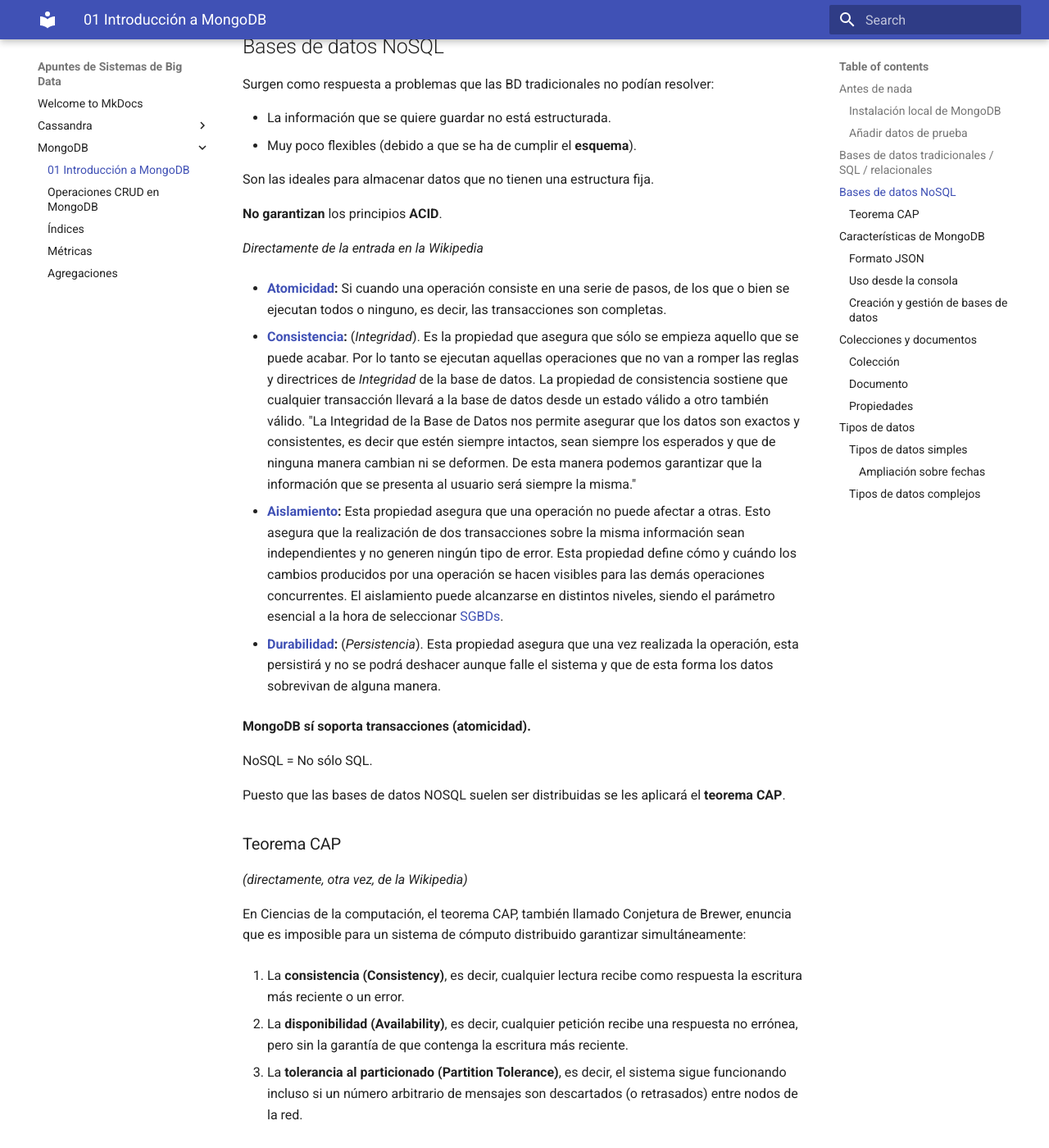
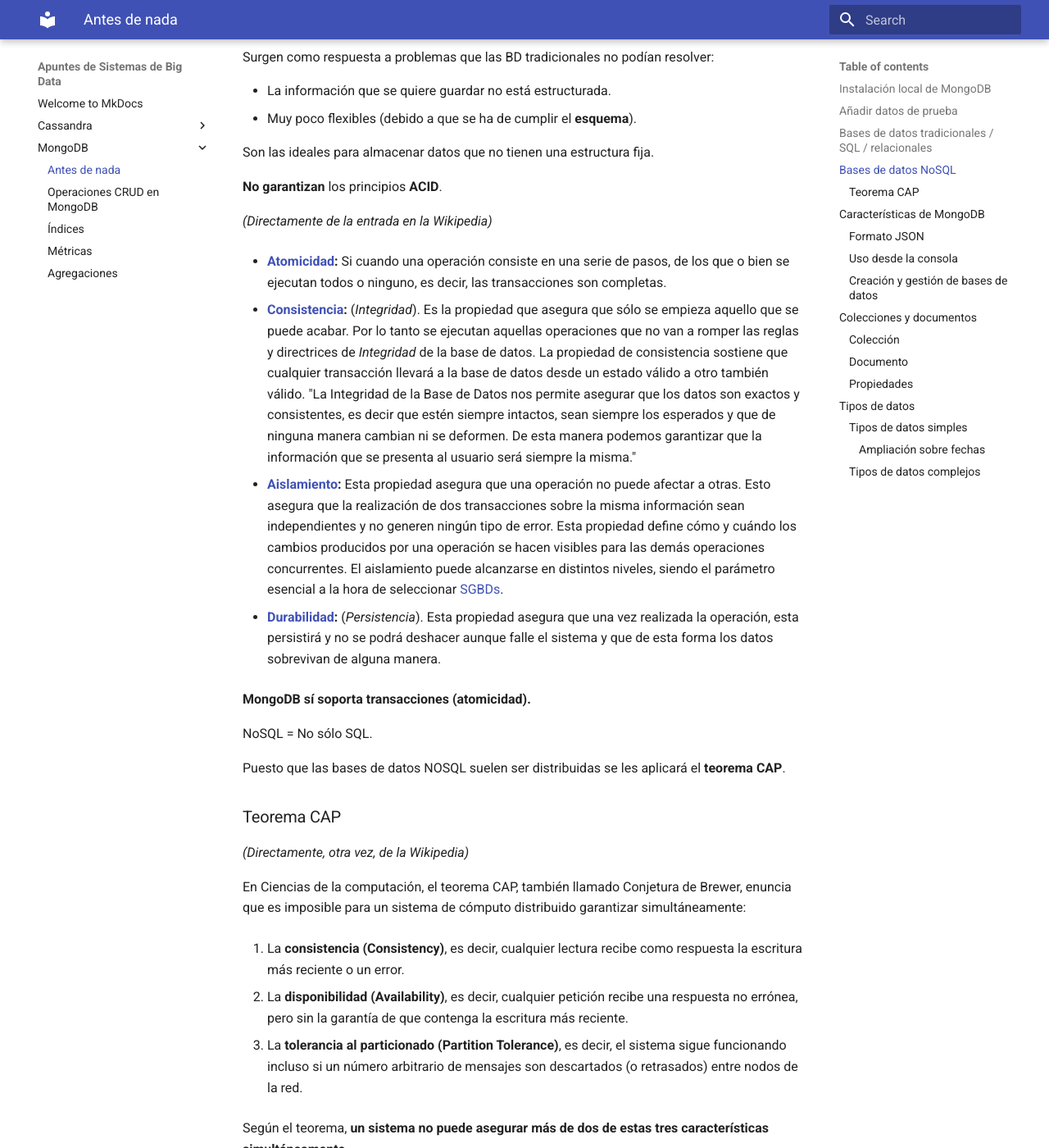
Before and after one commit to mmourazos/SBD, an MkDocs documentation site: the page built from docs/MongoDB/01 - Introducción a MongoDB.md, in a window 1280 px wide and 1400 px high, scrolled down 1570 px. Shown: the whole window at 82% size. Built offline with MkDocs 1.6.1 and Material for MkDocs 9.7.7, drawn with Linux system fonts in a browser that asks for light colours; some of the changed text lies outside the part shown.

Commit message:
Más retoques.

```diff
--- a/docs/MongoDB/01 - Introducción a MongoDB.md
+++ b/docs/MongoDB/01 - Introducción a MongoDB.md
@@ -1,10 +1,10 @@
-## Antes de nada
+# Antes de nada
 
-### Instalación local de MongoDB
+## Instalación local de MongoDB
 
 Para instalar MongoDB en Ubuntu podréis seguir la información que se incluye en la [página de documentación](https://www.mongodb.com/docs/manual/administration/install-community/#std-label-install-mdb-community-edition) de MongoDB. Concretamente en [este link](https://www.mongodb.com/docs/manual/tutorial/install-mongodb-on-ubuntu/#std-label-install-mdb-community-ubuntu).
 
-### Añadir datos de prueba
+## Añadir datos de prueba
 
 La forma más fácil de añadir datos a MongoDB es usando el comando `mongoimport`. Para ello necesitaremos un fichero con los datos en formato CSV, TSV y JSON.
 En los siguientes enlaces podéis encontrar datos de prueba a uar con MongoDB:
@@ -21,7 +21,7 @@
 
 La opción `—-headerline` sólo se puede aplicar cuando el tipo de datos es `csv` o `tsv` y le indica a mongo que asuma que la primera línea del archivo de texto contiene los nombres de los campos. Si no fuese el caso tendríamos que usar la opción:
 
-` -f=<field>[,<field>]*`
+`-f=<field>[,<field>]*`
 
 indicando los nombres de los campos separados por comas.
 
@@ -59,15 +59,15 @@
 
 **No garantizan** los principios **ACID**.
 
-*Directamente de la entrada en la Wikipedia*
+*(Directamente de la entrada en la Wikipedia)*
 
-- **[Atomicidad](https://es.wikipedia.org/wiki/Atomicidad):** Si cuando una operación consiste en una serie de pasos, de los que o bien se ejecutan todos o ninguno, es decir, las transacciones son completas.
+* **[Atomicidad](https://es.wikipedia.org/wiki/Atomicidad):** Si cuando una operación consiste en una serie de pasos, de los que o bien se ejecutan todos o ninguno, es decir, las transacciones son completas.
 
-- **[Consistencia](https://es.wikipedia.org/wiki/Consistencia_de_datos):** (*Integridad*). Es la propiedad que asegura que sólo se empieza aquello que se puede acabar. Por lo tanto se ejecutan aquellas operaciones que no van a romper las reglas y directrices de *Integridad* de la base de datos. La propiedad de consistencia sostiene que cualquier transacción llevará a la base de datos desde un estado válido a otro también válido. "La Integridad de la Base de Datos nos permite asegurar que los datos son exactos y consistentes, es decir que estén siempre intactos, sean siempre los esperados y que de ninguna manera cambian ni se deformen. De esta manera podemos garantizar que la información que se presenta al usuario será siempre la misma."
+* **[Consistencia](https://es.wikipedia.org/wiki/Consistencia_de_datos):** (*Integridad*). Es la propiedad que asegura que sólo se empieza aquello que se puede acabar. Por lo tanto se ejecutan aquellas operaciones que no van a romper las reglas y directrices de *Integridad* de la base de datos. La propiedad de consistencia sostiene que cualquier transacción llevará a la base de datos desde un estado válido a otro también válido. "La Integridad de la Base de Datos nos permite asegurar que los datos son exactos y consistentes, es decir que estén siempre intactos, sean siempre los esperados y que de ninguna manera cambian ni se deformen. De esta manera podemos garantizar que la información que se presenta al usuario será siempre la misma."
 
-- **[Aislamiento](https://es.wikipedia.org/wiki/Aislamiento_(ACID)):** Esta propiedad asegura que una operación no puede afectar a otras. Esto asegura que la realización de dos transacciones sobre la misma información sean independientes y no generen ningún tipo de error. Esta propiedad define cómo y cuándo los cambios producidos por una operación se hacen visibles para las demás operaciones concurrentes. El aislamiento puede alcanzarse en distintos niveles, siendo el parámetro esencial a la hora de seleccionar [SGBDs](https://es.wikipedia.org/wiki/Sistema_de_gestión_de_bases_de_datos).
+* **[Aislamiento](https://es.wikipedia.org/wiki/Aislamiento_(ACID)):** Esta propiedad asegura que una operación no puede afectar a otras. Esto asegura que la realización de dos transacciones sobre la misma información sean independientes y no generen ningún tipo de error. Esta propiedad define cómo y cuándo los cambios producidos por una operación se hacen visibles para las demás operaciones concurrentes. El aislamiento puede alcanzarse en distintos niveles, siendo el parámetro esencial a la hora de seleccionar [SGBDs](https://es.wikipedia.org/wiki/Sistema_de_gestión_de_bases_de_datos).
 
-- **[Durabilidad](https://es.wikipedia.org/wiki/Datos_persistentes):** (*Persistencia*). Esta propiedad asegura que una vez realizada la operación, esta persistirá y no se podrá deshacer aunque falle el sistema y que de esta forma los datos sobrevivan de alguna manera.
+* **[Durabilidad](https://es.wikipedia.org/wiki/Datos_persistentes):** (*Persistencia*). Esta propiedad asegura que una vez realizada la operación, esta persistirá y no se podrá deshacer aunque falle el sistema y que de esta forma los datos sobrevivan de alguna manera.
 
 **MongoDB sí soporta transacciones (atomicidad).**
 
@@ -77,7 +77,7 @@
 
 ### Teorema CAP
 
-*(directamente, otra vez, de la Wikipedia)*
+*(Directamente, otra vez, de la Wikipedia)*
 
 En Ciencias de la computación, el teorema CAP, también llamado Conjetura de Brewer, enuncia que es imposible para un sistema de cómputo distribuido garantizar simultáneamente:
 
```
